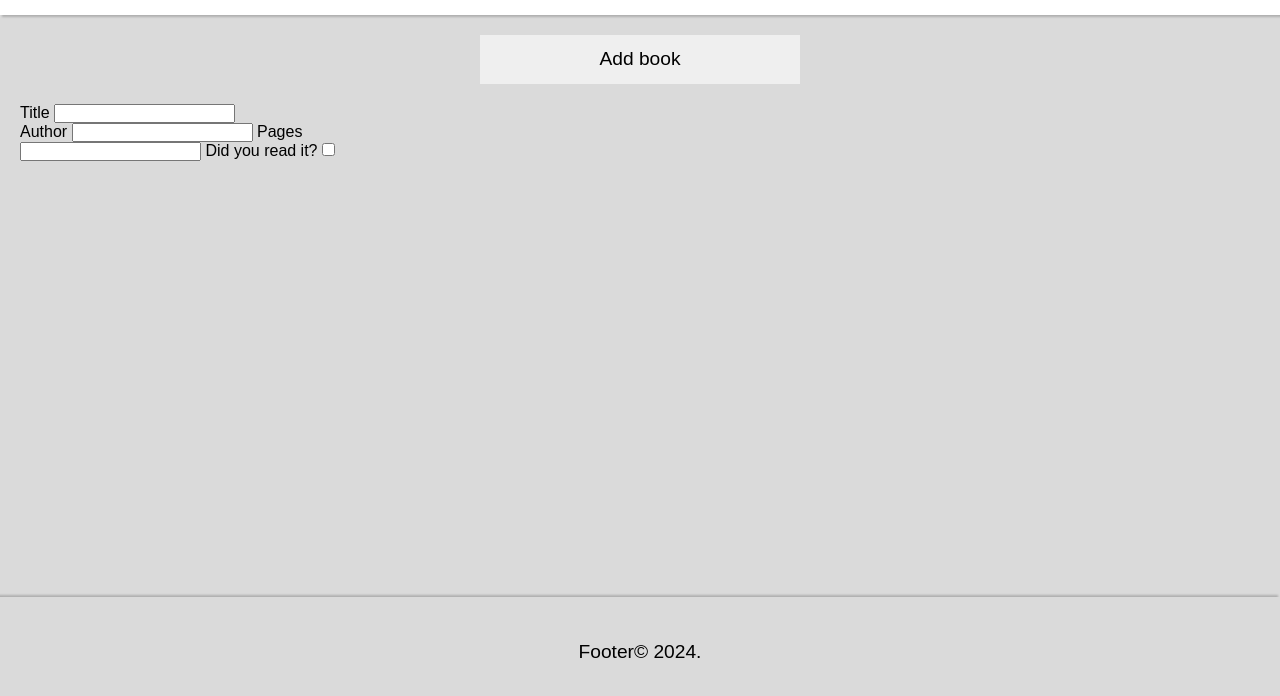
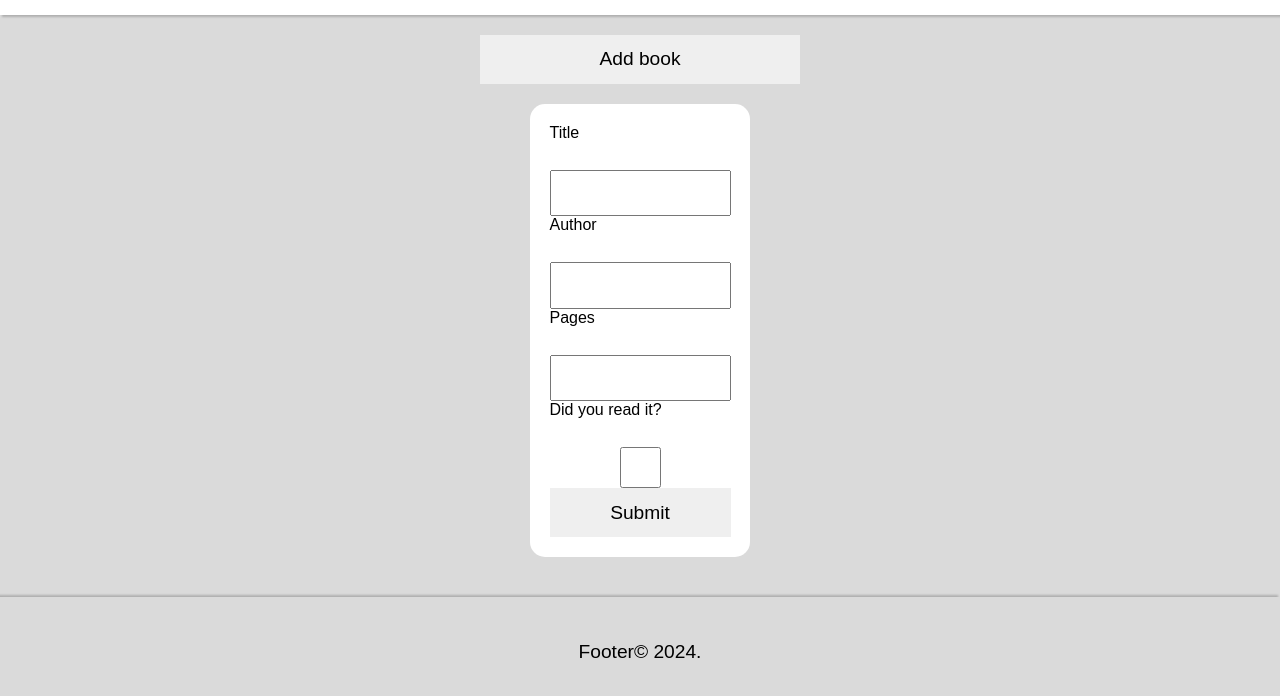
Before and after one commit to NoeRGuerra/simple-library, a plain HTML site: page index.html in a window 1280 px wide. Shown: the part 94-790 px from the top of the page. Drawn offline with Linux system fonts and the light colour scheme.

Commit message:
Add style for submission form

```diff
--- a/index.html
+++ b/index.html
@@ -15,18 +15,17 @@
     <main>
         <button>Add book</button>
         <div class="books">
-            <div class="book">
-                <form action="">
-                    <label for="title">Title</label>
-                    <input type="text" id="title">
-                </form>
+            <form action="" class="book-input card">
+                <label for="title">Title</label>
+                <input type="text" id="title">
                 <label for="author">Author</label>
-                <input type="text" id="author"></form>
+                <input type="text" id="author">
                 <label for="pages">Pages</label>
-                <input type="text" id="pages"></form>
+                <input type="text" id="pages">
                 <label for="read">Did you read it?</label>
-                <input type="checkbox" id="read"></form>
-            </div>
+                <input type="checkbox" id="read">
+                <button>Submit</button>
+            </form>
         </div>
     </main>
     <footer>
--- a/style.css
+++ b/style.css
@@ -56,6 +56,21 @@ button:hover {
     grid-auto-flow: column;
 }
 
+.book-input {
+    display: grid;
+    grid-column: 1 / 4;
+}
+
+.book-input button {
+    width: 100%;
+}
+
+.card {
+    background-color: white;
+    padding: 20px;
+    border-radius: 15px;
+}
+
 footer {
     font-size: 1.2rem;
     text-align: center;
```
